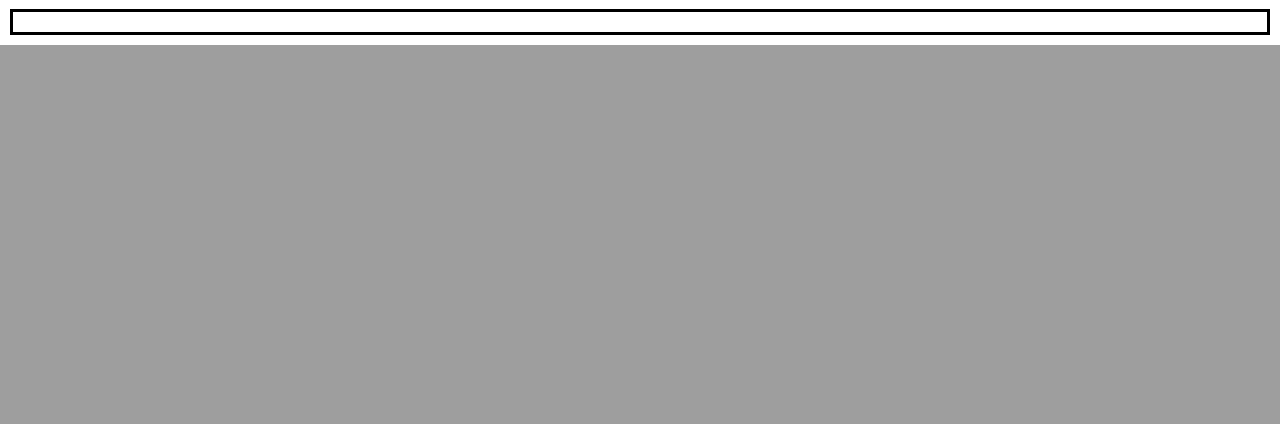
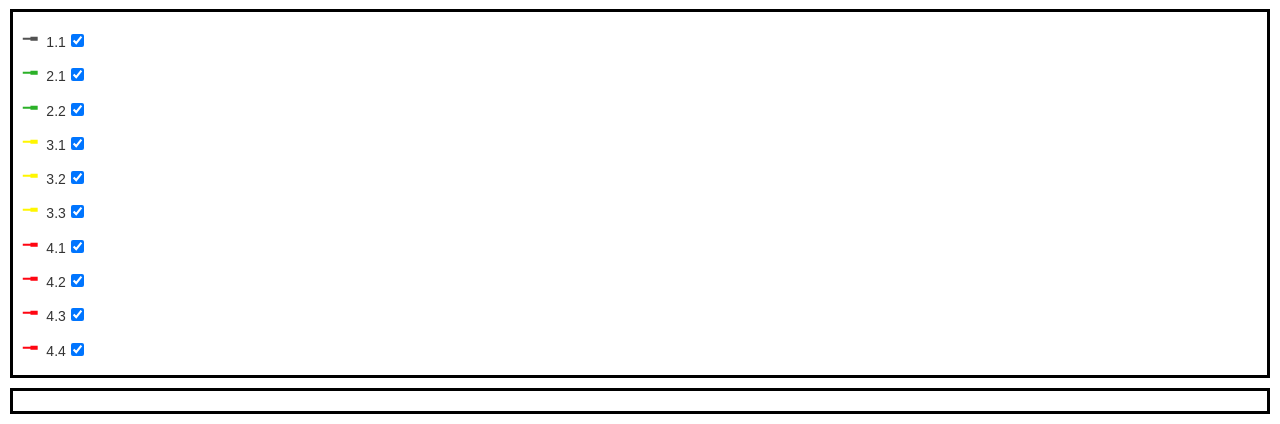
Before and after one commit to bladekp/DroniadaDjangoDronekitAPP, a Django app: template app/maps/templates/maps/map.html in a window 1280 px wide; the page is wider, and only the part inside the window is pictured. Shown: the part 801-1225 px from the top of that part. Before the commit the page ends 846 px from the top of that part, so only its background shows below. Run offline with Django 3.2, Linux system fonts and the light colour scheme; the template is opened without the code that fills it, so the values that code supplies are empty; parts of the project's set-up code (start-up, migrations or seed data) failed here and were passed over; some libraries are stand-ins or nearby versions.

Commit message:
on off beacons, not fullt working

```diff
--- a/app/maps/static/map.css
+++ b/app/maps/static/map.css
@@ -34,6 +34,15 @@
     border: 3px solid #000;
 }
 
+#beacons {
+    visibility: visible;
+    font-family: Arial, sans-serif;
+    background: #fff;
+    padding: 10px;
+    margin: 10px;
+    border: 3px solid #000;
+}
+
 .symbol {
     font-width: 900;
     font-size: 24px;
@@ -58,3 +67,7 @@
 .acceptbutton {
     margin-left: 590px;
 }
+
+.custom-checkbox {
+    margin: 5px!important;
+}
--- a/app/maps/static/map.js
+++ b/app/maps/static/map.js
@@ -3,6 +3,8 @@ var marker_icon_path = 'M 0, 0 m -' + m_rad + ', 0 a ' + m_rad + ',' + m_rad + '
 var startTime = 0;
 var DRONES = [];
 var polylines = [];
+var map;
+var beacon_filter = [];
 
 var cluster_styles =
     [
@@ -35,6 +37,7 @@ var cluster_styles =
             textSize: 11
         }]
     ];
+
 clearMarkers();
 
 setInterval(
@@ -77,6 +80,7 @@ function median(values) {
 
 function createClusters() {
     markers.map(function (beacon_markers, i) {
+        if (!beacon_filter[i]) {
             var cluster = new MarkerClusterer(
                 map,
                 beacon_markers,
@@ -105,6 +109,7 @@ function createClusters() {
                     index: 0
                 };
             });
+        }
     });
 }
 
@@ -167,19 +172,19 @@ function addBeaconPoints(beacons) {
 }
 
 function addMarkerToInternalCollection(marker, major, minor) {
+    markers[indexInMarkersCollection(major,minor)].push(marker);
+}
+
+function indexInMarkersCollection(major, minor){
     switch (major) {
         case 1:
-            markers[0].push(marker);
-            break;
+            return 0;
         case 2:
-            markers[0 + minor].push(marker);
-            break;
+            return 0 + minor;
         case 3:
-            markers[2 + minor].push(marker);
-            break;
+            return 2 + minor;
         case 4:
-            markers[5 + minor].push(marker);
-            break;
+            return 5 + minor;
     }
 }
 
@@ -286,7 +291,39 @@ function initMap() {
     var legend = document.getElementById('legend');
     map.controls[google.maps.ControlPosition.RIGHT_BOTTOM].push(legend);
 
+    var beacons = document.getElementById('beacons');
+    map.controls[google.maps.ControlPosition.RIGHT_BOTTOM].push(beacons);
+
+    for (var i = 0; i < 10; i++) {
+        var div = document.createElement('div');
+        var color = i === 0 ? "#525252" : i < 3 ? "#2bb128" : i < 6 ? "#fff600" : "#ff0612";
+        var major = i === 0 ? 1 : i < 3 ? 2 : i < 6 ? 3 : 4;
+        var minor = i === 9 ? 4 : ( i === 8 || i === 5 ) ? 3 : ( i === 2 || i === 4 || i === 7) ? 2 : 1;
+        div.innerHTML = '<span class="symbol" style="color: ' + color + '">&#9596;</span>  <span class="description">' + major + "." + minor + '</span><input class="custom-checkbox" type="checkbox" checked="true" onchange="checkboxChanged(event,' + major + ',' + minor+ ');"/>';
+        beacons.appendChild(div);
+    }
+
     area.setMap(map);
+}
+
+function checkboxChanged(event, major, minor){
+    if (event.target.checked) {
+        check(major, minor);
+    } else {
+        uncheck(major, minor);
+    }
+}
+
+function check(major, minor){
+    var indx = indexInMarkersCollection(major, minor);
+    beacon_filter[indx] = false;
+    setMarkersMap(indx , map);
+}
+
+function uncheck(major, minor){
+    var indx = indexInMarkersCollection(major, minor);
+    beacon_filter[indx] = true;
+    setMarkersMap(indx , null);
 }
 
 $(function () {
@@ -306,14 +343,11 @@ $(function () {
     startTime = d.getTime();
 });
 
-
-
 function buttonEvent() {
     for (var i = 0; i < markers.length; i++) {
-        for (var j = 0; j < markers[i].length; i++) {
-            markers[i][j].setMap(null);
+        setMarkersMap(i, null);
     }
-    }
+    clearMarkers();
     for (var i = 0; i < polylines.length; i++) {
         polylines[i].setMap(null);
     }
@@ -326,10 +360,19 @@ function buttonEvent() {
     startTime = dateP.getTime();
 }
 
+function setMarkersMap(i, map){
+    for (var j = 0; j < markers[i].length; j++) {
+        markers[i][j].setMap(map);
+    }
+}
+
 function clearMarkers() {
     markers = [];
+    var beacons = document.getElementById('beacons');
     for (var i = 0; i < 10; i++) {
         markers[i] = [];
+        beacon_filter[i] = false;
+        if(beacons !== null) beacons.childNodes[i].childNodes[3].checked = true;
     }
 }
 
--- a/app/maps/templates/maps/map.html
+++ b/app/maps/templates/maps/map.html
@@ -35,6 +35,7 @@
     </div>
 </div>
 <div id="map"></div>
+<div id="beacons"></div>
 <div id="legend"></div>
 
 <script async defer src="https://maps.googleapis.com/maps/api/js?key=AIzaSyBpqpo1bn0gtT0TyjhlgKB_IrfX3NEjN8Y&callback=initMap"></script>
```
Lines whose indentation alone changed are shown as unchanged.
